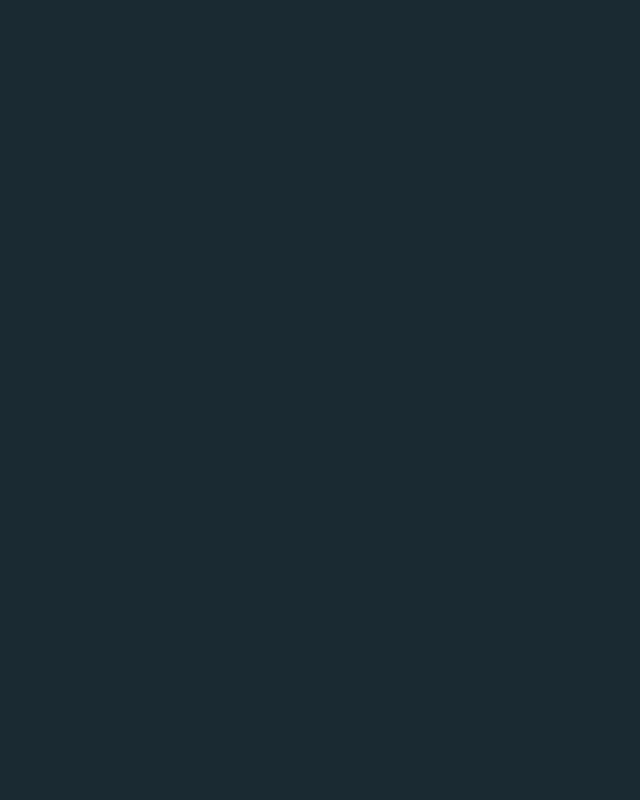
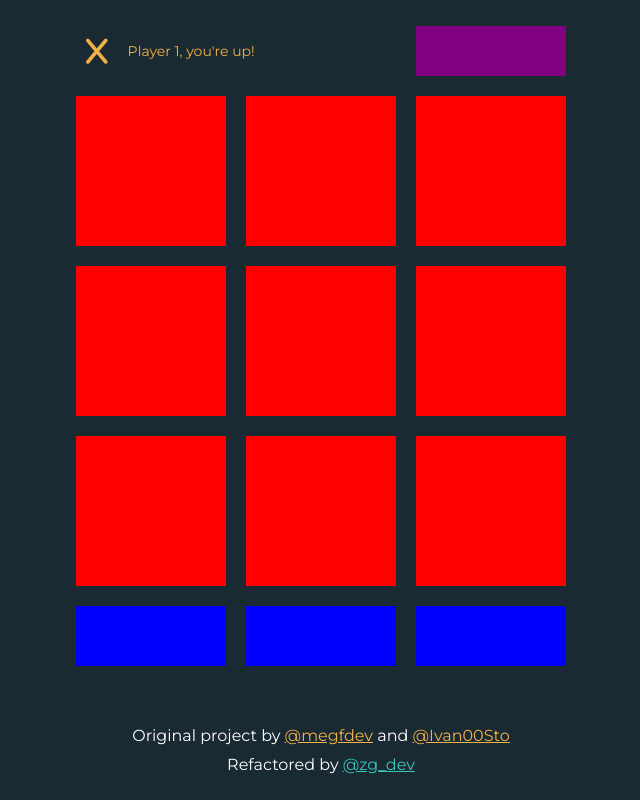
Before and after one commit to ahnafjohari/tic_tac_toe, a plain HTML site: page vanilla-build/index.html in a window 1280 px wide. Shown: the whole page, without its empty margins (319-959 px from the left). Drawn offline with Linux system fonts and the light colour scheme.

Commit message:
tic_tac_toe: Update the html and css animation

```diff
--- a/vanilla-build/css/index.css
+++ b/vanilla-build/css/index.css
@@ -21,9 +21,104 @@
 html,
 body {
   height: 100%;
-  background-color: #1a2a32;
+  background-color: var(--dark-gray);
+}
+
+body {
+    padding: 90px 20px;
+    display: flex;
+    flex-direction: column;
+    justify-content: center;
+    align-items: center;
 }
 
 .grid {
     display: grid;
+    grid-template-columns: repeat(3, 80px);
+    grid-template-rows: 50px repeat(3, 80px) 60px;
+    gap: 5px;
 }
+
+@media (min-width: 768px) {
+    .grid {
+        width: 490px;
+        grid-template-columns: repeat(3, 150px);
+        grid-template-rows: 50px repeat(3, 150px) 60px;
+        gap: 20px;
+    }
+}
+
+.turn {
+    color: var(--yellow);
+    grid-column-start: 1;
+    grid-column-end: 3;
+    align-self: center;
+
+    display: flex;
+    align-items: center;
+    gap: 20px;
+}
+
+@keyframes turn-text-animation {
+    0% {
+        opacity: 0;
+        transform: translateX(-20px);
+    }
+    100% {
+        opacity: 100%;
+        transform: translateX(0);
+    }
+}
+
+.turn p {
+    font-size: 14px;
+    animation: 0.6s ease-in-out turn-text-animation;
+}
+
+@keyframes turn-icon-animation {
+    0% {
+        transform: scale(1);
+    }
+    25% {
+        transform: scale(1.4);
+    }
+    100% {
+        transform: scale(1);
+    }
+}
+
+.turn i {
+    font-size: 1.8rem;
+    margin-left: 10px;
+    animation: 0.6s ease-in-out turn-icon-animation;
+}
+
+.square {
+    background-color: red;
+}
+
+.score {
+    background-color: blue;
+}
+
+.actions {
+    background-color: purple;
+}
+
+
+
+/* Footer styles */
+
+footer {
+    color: white;
+    margin-top: 50px;
+}
+
+footer p {
+    margin-top: 10px;
+    text-align: center;
+}
+
+footer a {
+    color: var(--yellow);
+}
--- a/vanilla-build/index.html
+++ b/vanilla-build/index.html
@@ -5,26 +5,47 @@
     <meta charset="UTF-8">
     <meta name="viewport" content="width=device-width, initial-scale=1.0">
     <link rel="stylesheet" href="css/index.css">
+    <script src="https://kit.fontawesome.com/3bfd3ce9e5.js" crossorigin="anonymous"></script>
     <title>Vanilla JS T3</title>
 </head>
 
 <body>
     <main>
         <div class="grid">
-            <div></div>
-            <div></div>
-            <div></div>
-            <div></div>
-            <div></div>
-            <div></div>
-            <div></div>
-            <div></div>
-            <div></div>
-            <div></div>
-            <div></div>
+            <div class="turn">
+                <i class="fa-solid fa-x turquoise"></i>
+                <p class="turquoise">Player 1, you're up!</p>
+            </div>
+            <div class="actions"></div>
+            <div class="square"></div>
+            <div class="square"></div>
+            <div class="square"></div>
+            <div class="square"></div>
+            <div class="square"></div>
+            <div class="square"></div>
+            <div class="square"></div>
+            <div class="square"></div>
+            <div class="square"></div>
+            <div class="score"></div>
+            <div class="score"></div>
+            <div class="score"></div>
 
         </div>
     </main>
+
+    <footer>
+        <p>
+            Original project by
+            <a href="https://twitter.com/megfdev">@megfdev</a> and
+            <a href="https://twitter.com/Ivan00sto">@Ivan00Sto</a>
+        </p>
+
+        <p>
+            Refactored by
+            <a href="https://twitter.com/zg_dev" style="color: var(--turquoise)">@zg_dev</a>
+        </p>
+    </footer>
+
 </body>
 
 </html>
```
